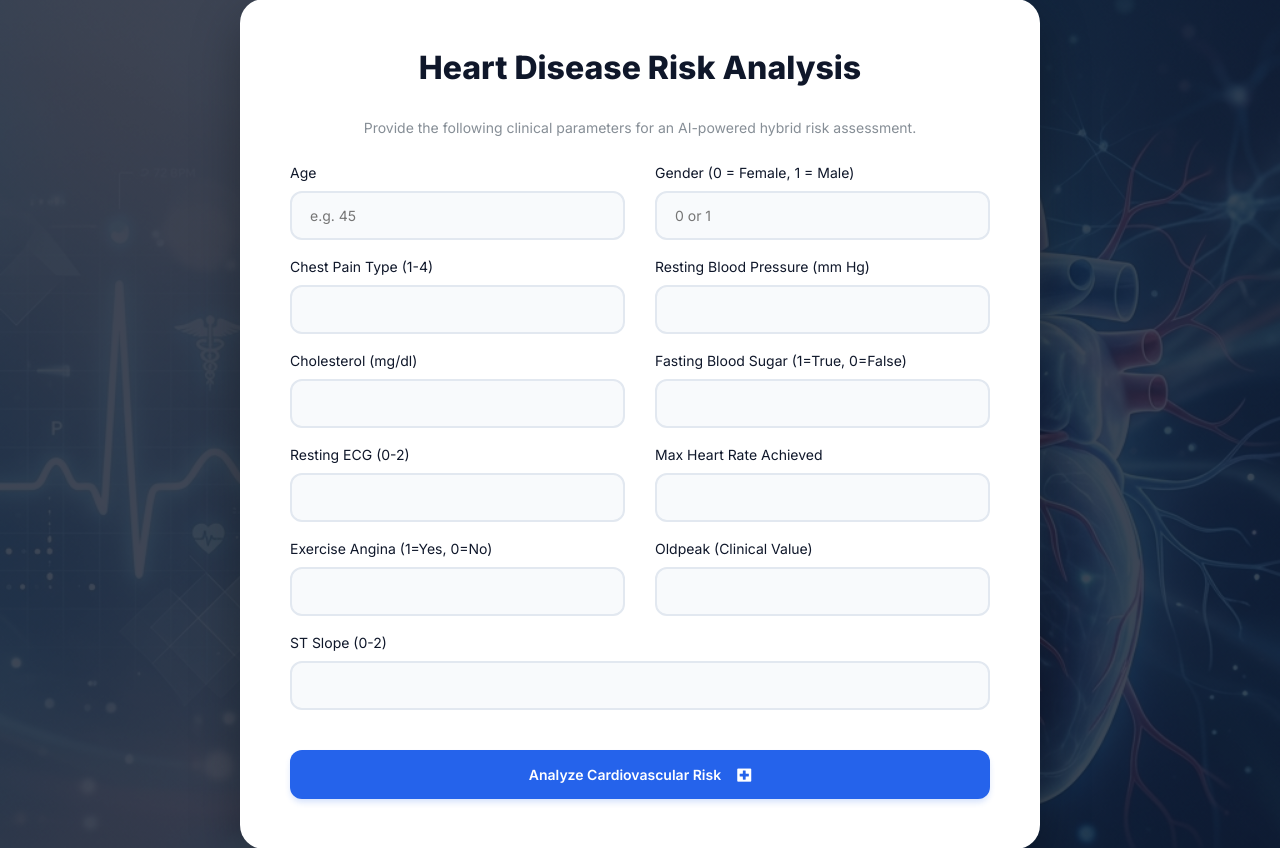
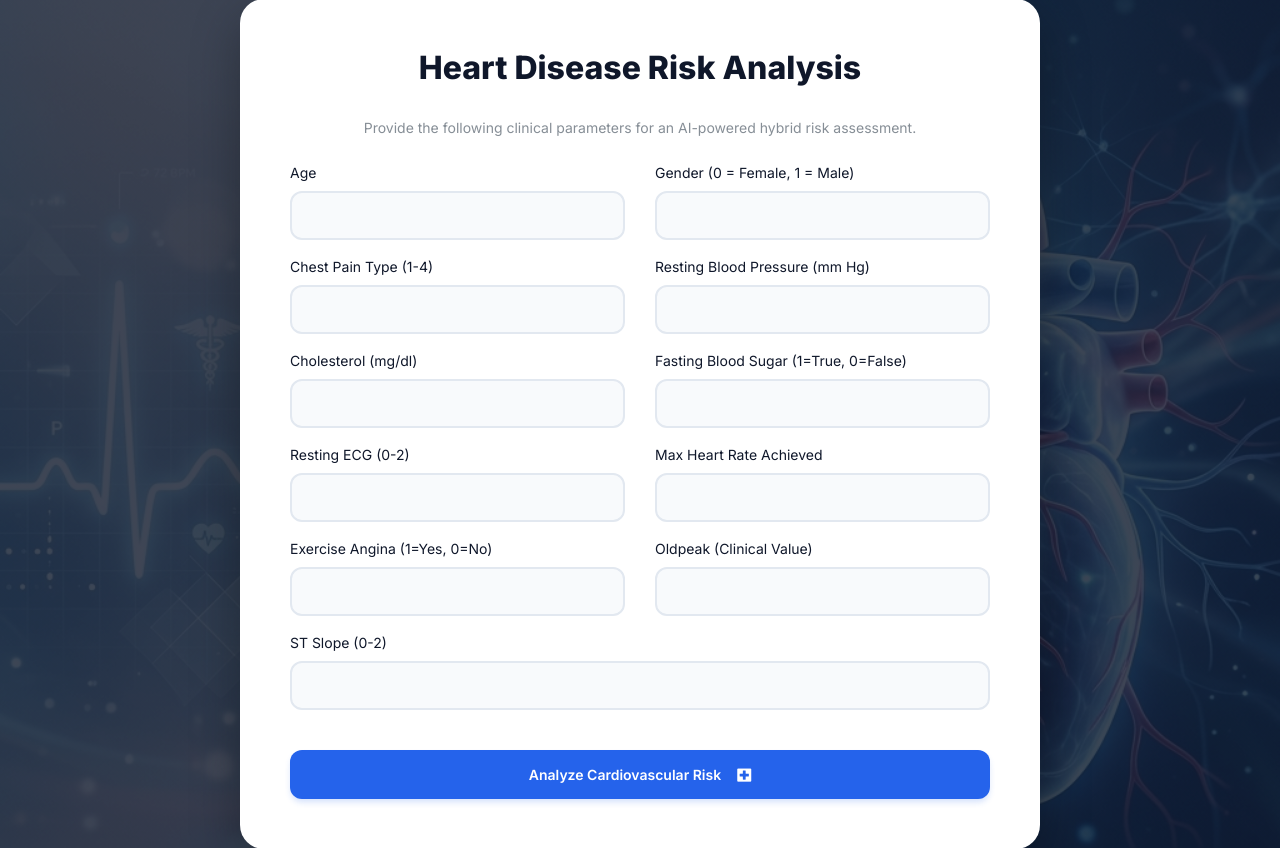
Before and after one commit to Anitha223/heart_disease_prediction, a Django app: page /predict_heart_disease in a window 1280 px wide. Shown: the part 181-1029 px from the top of the page. Run offline with Django 4.2, Linux system fonts and the light colour scheme; parts of the project's set-up code (start-up, migrations or seed data) failed here and were passed over; some libraries are stand-ins or nearby versions.

Commit message:
Removed placeholders from prediction form

```diff
--- a/templates/users/predictionForm.html
+++ b/templates/users/predictionForm.html
@@ -83,11 +83,11 @@
                     <div class="row">
                         <div class="col-md-6 mb-3">
                             <label class="form-label" for="age">Age</label>
-                            <input type="number" id="age" name="age" required class="form-control-premium" placeholder="e.g. 45">
+                            <input type="number" id="age" name="age" required class="form-control-premium">
                         </div>
                         <div class="col-md-6 mb-3">
                             <label class="form-label" for="sex">Gender (0 = Female, 1 = Male)</label>
-                            <input type="number" id="sex" name="sex" required class="form-control-premium" placeholder="0 or 1">
+                            <input type="number" id="sex" name="sex" required class="form-control-premium">
                         </div>
                         <div class="col-md-6 mb-3">
                             <label class="form-label" for="chest_pain_type">Chest Pain Type (1-4)</label>
```
